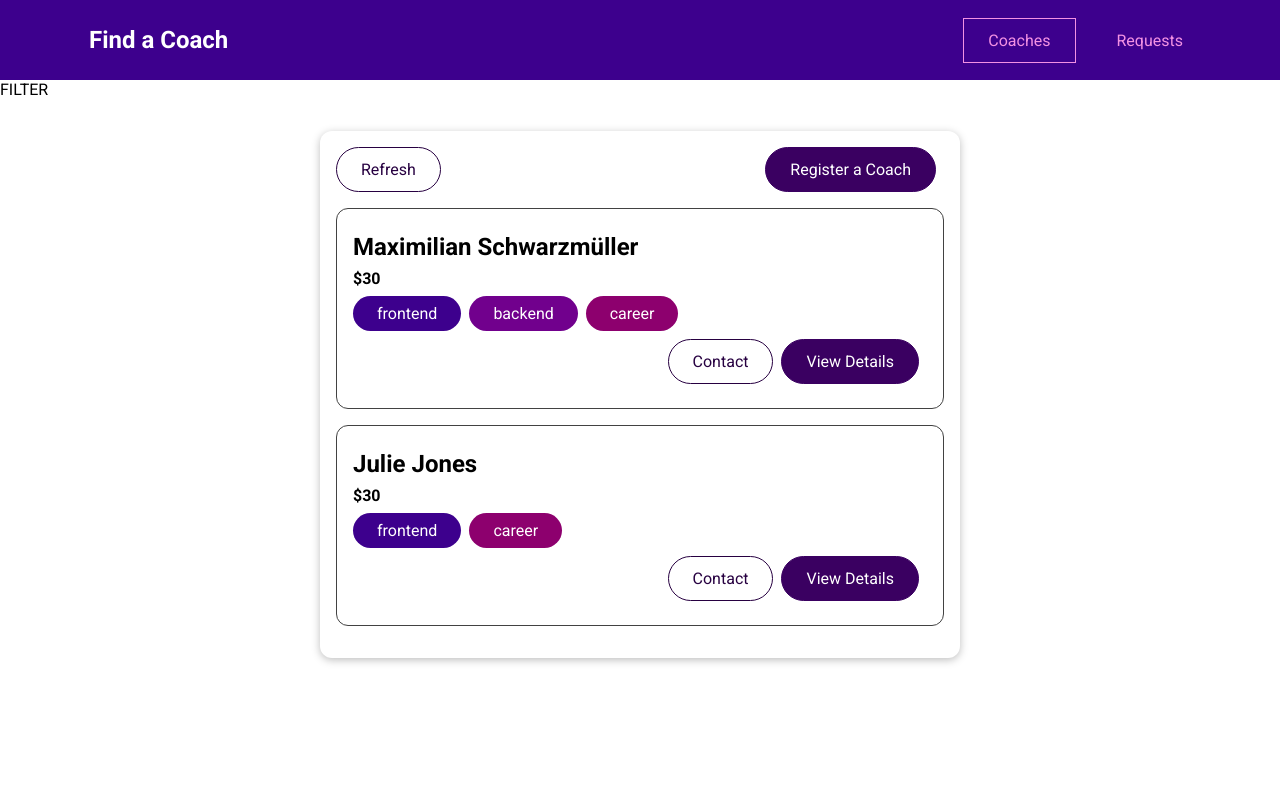
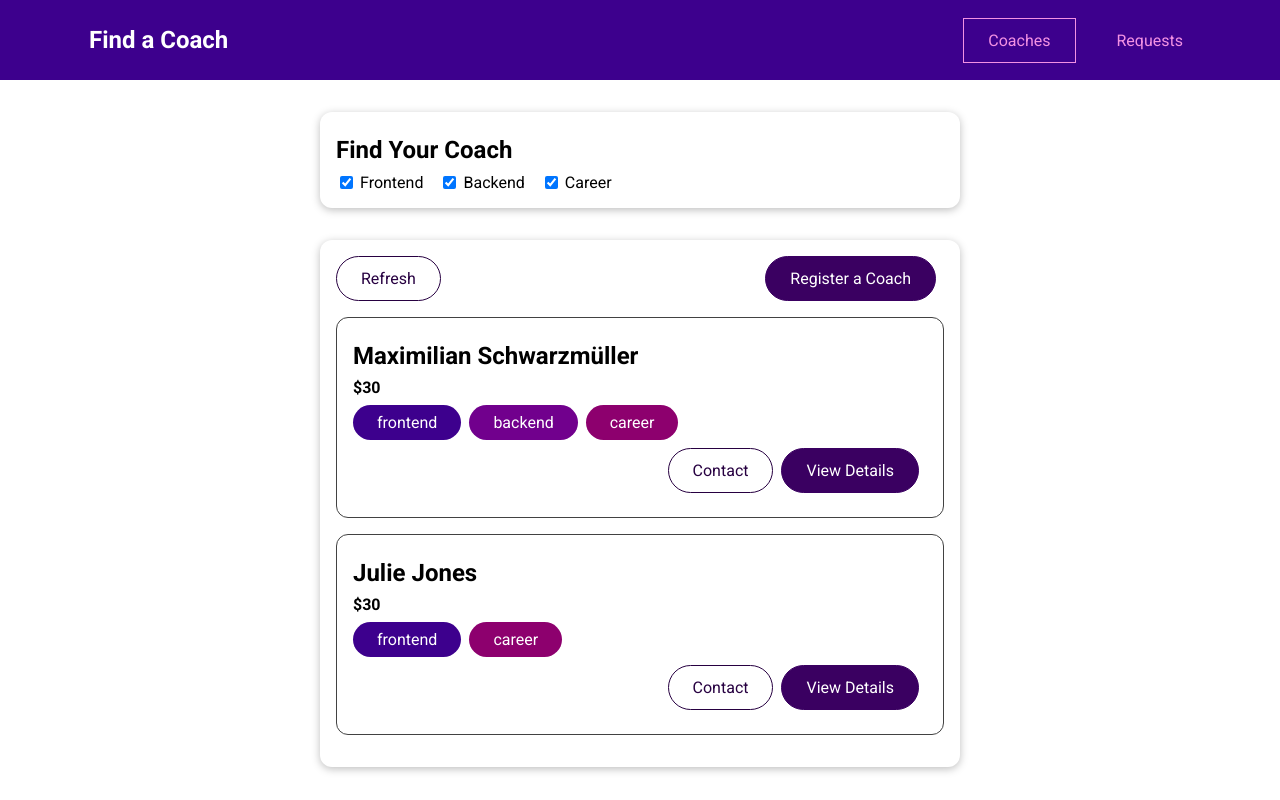
Before and after one commit to yarivgdidi/coach-app-vue-course, a Vue app: page /coaches in a window 1280 px wide. Built offline with nearby package versions, Linux system fonts and the light colour scheme.

Commit message:
coach filters

```diff
--- a/src/components/coaches/CoachFilter.vue
+++ b/src/components/coaches/CoachFilter.vue
@@ -33,12 +33,12 @@
     setFilter(event) {
       const inputId = event.target.id;
       const isActive = event.target.checked;
-      const upddatedFilter = {
+      const updatedFilter = {
         ...this.filters,
         [inputId]: isActive
       }
-      this.filters = upddatedFilter;
-      this.$emit('change-filter', upddatedFilter);
+      this.filters = updatedFilter;
+      this.$emit('change-filter', updatedFilter);
     }
   }
 }
--- a/src/pages/coaches/CoachList.vue
+++ b/src/pages/coaches/CoachList.vue
@@ -1,6 +1,6 @@
 <template>
   <section>
-    FILTER
+    <coach-filter @changeFilter="setFilters"></coach-filter>
   </section>
   <section>
     <base-card>
@@ -30,19 +30,48 @@
 
 <script>
 import CoachItem from "@/components/coaches/CoachItem";
+import CoachFilter from "@/components/coaches/CoachFilter";
 
 export default {
   name: "CoachList",
   components: {
     CoachItem,
+    CoachFilter
+  },
+  data (){
+    return {
+      activeFilters: {
+        frontend: true,
+        backend: true,
+        career: true,
+      }
+    }
   },
   computed: {
     filteredCoaches() {
-      return this.$store.getters['coaches/coaches'];
+      const coaches = this.$store.getters['coaches/coaches'];
+      return coaches.filter(coach => {
+        if (this.activeFilters.frontend && coach.areas.includes('frontend')) {
+          return true;
+        }
+        if (this.activeFilters.backend && coach.areas.includes('backend')) {
+          return true;
+        }
+        if (this.activeFilters.career && coach.areas.includes('career')) {
+          return true;
+        }
+        return false;
+      })
     },
     hasCoaches() {
       return this.$store.getters['coaches/hasCoaches'];
     }
+  },
+  methods: {
+    setFilters(updatedFilters) {
+      this.activeFilters = updatedFilters;
+    }
+
   }
 }
 </script>
```
